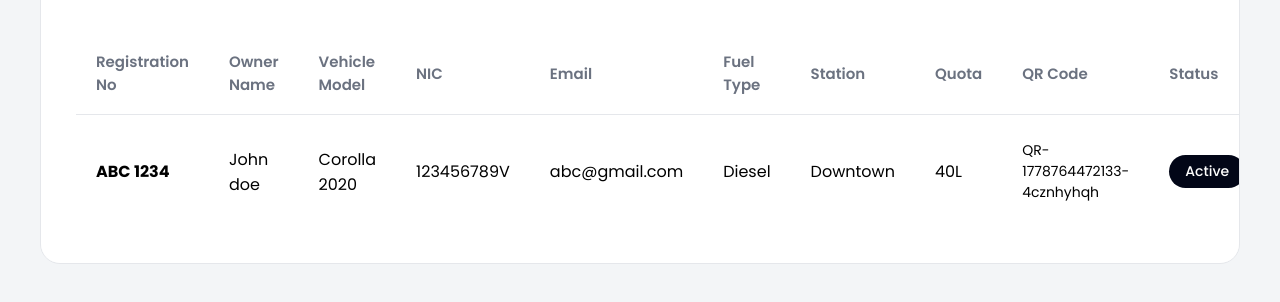
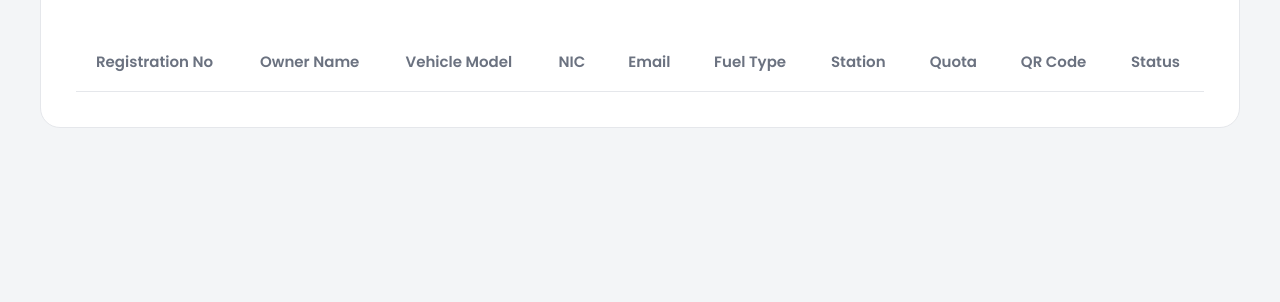
Before and after one commit to Ashen198/FuelQr, a website: page admin.html in a window 1280 px wide. Shown: the part 474-776 px from the top of the page. Drawn offline with Linux system fonts and the light colour scheme.

Commit message:
Add files via upload

```diff
--- a/admin.html
+++ b/admin.html
@@ -271,39 +271,7 @@
 
         </thead>
 
-        <tbody>
 
-          <tr>
-
-            <td><strong>ABC 1234</strong></td>
-
-            <td>John doe</td>
-
-            <td>Corolla 2020</td>
-
-            <td>123456789V</td>
-
-            <td>abc@gmail.com</td>
-
-            <td>Diesel</td>
-
-            <td>Downtown</td>
-
-            <td>40L</td>
-
-            <td class="qr-text">
-              QR-1778764472133-4cznhyhqh
-            </td>
-
-            <td>
-              <span class="status">Active</span>
-            </td>
-
-          </tr>
-
-        </tbody>
-
-      </table>
 
     </div>
 
```
